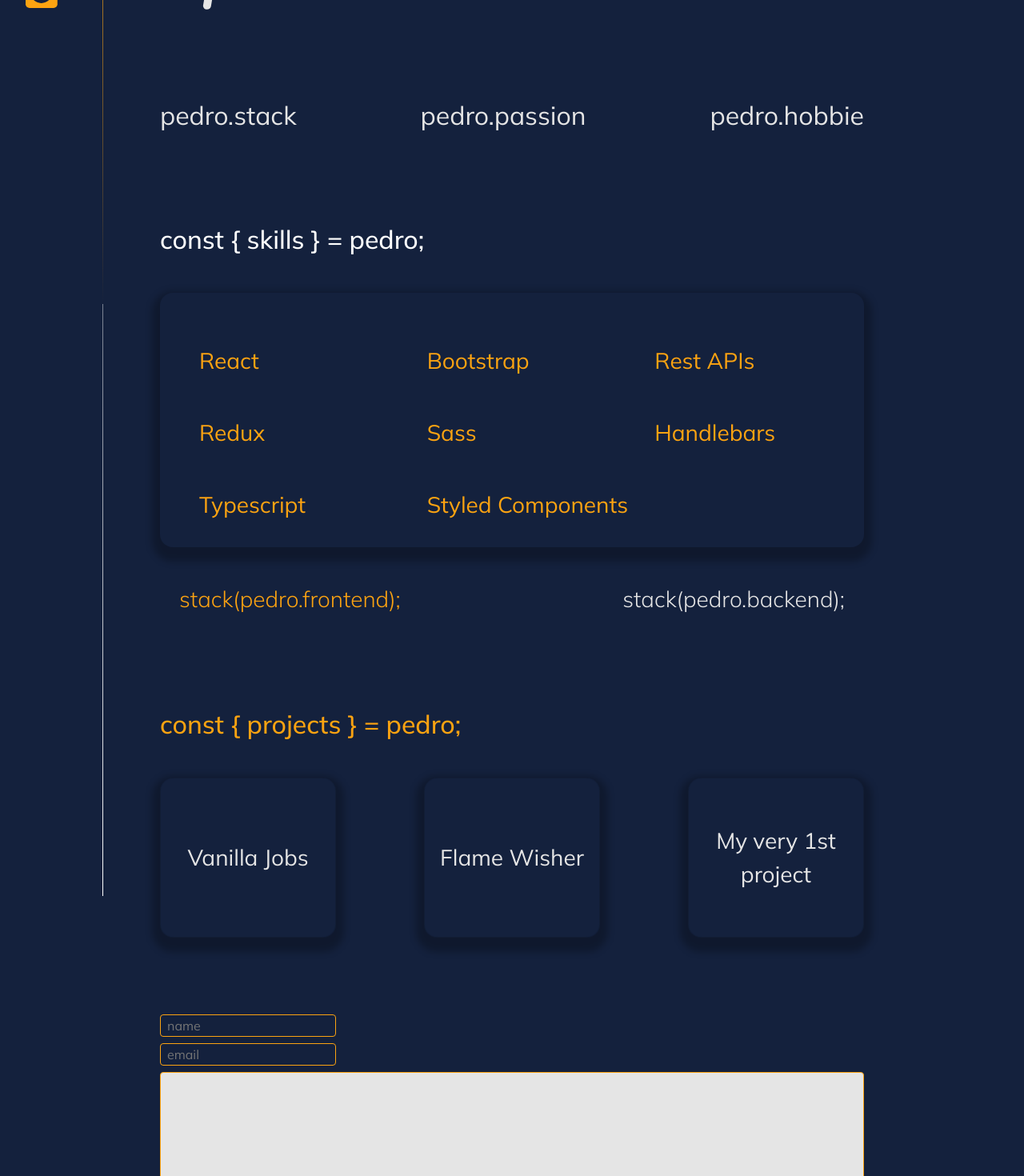
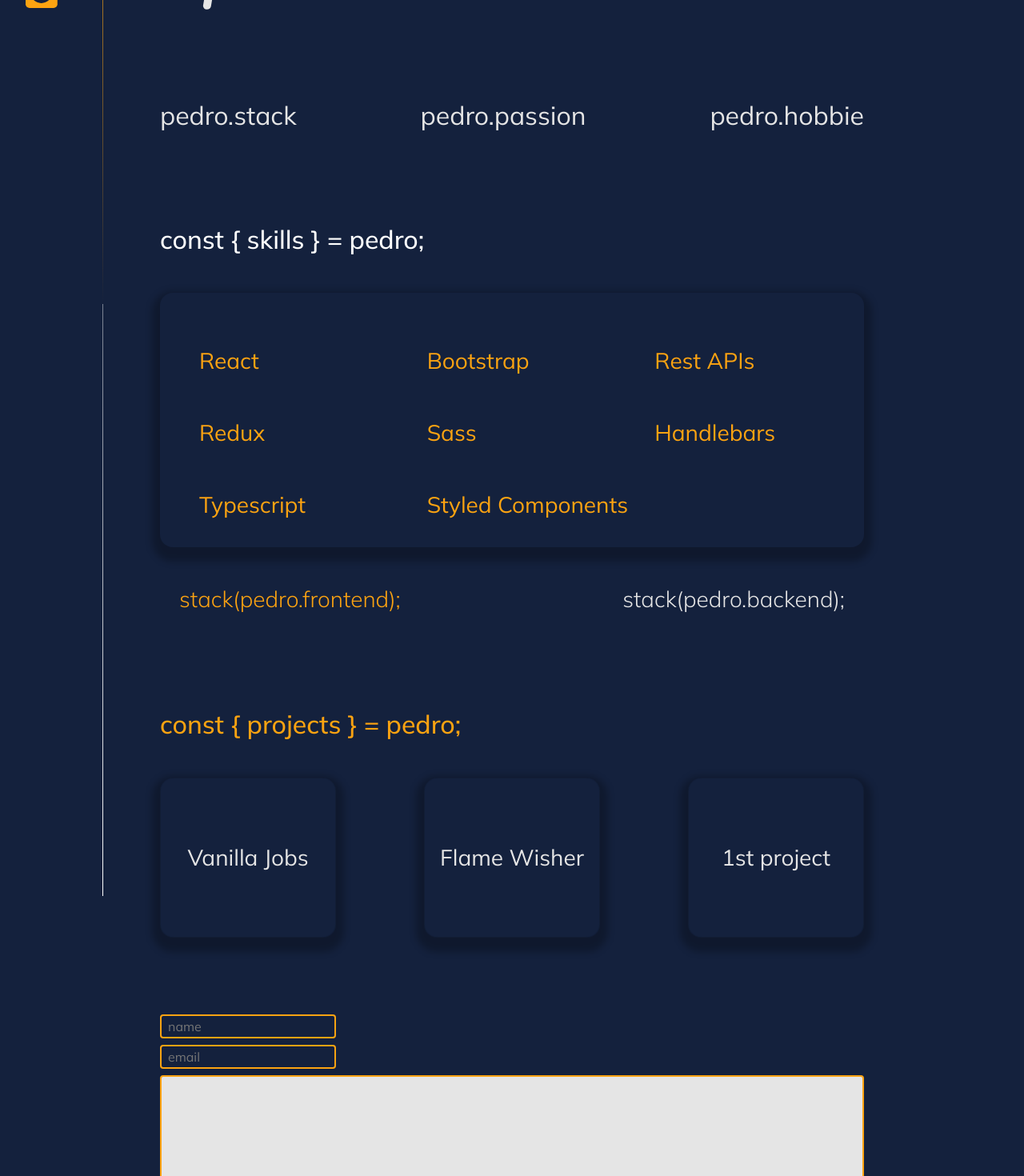
Before and after one commit to Pedro-Mac/my-personal-app, a React (Create React App) app in the folder client/: page / in a window 1280 px wide. Shown: the part 420-1890 px from the top of the page at 80% size. Built offline with nearby package versions, Linux system fonts and the light colour scheme.

Commit message:
add finish up animations at project cards

```diff
--- a/client/package.json
+++ b/client/package.json
@@ -15,6 +15,7 @@
     "react": "^17.0.1",
     "react-dom": "^17.0.1",
     "react-scripts": "4.0.0",
+    "react-transition-group": "^4.4.1",
     "typescript": "^4.0.5",
     "web-vitals": "^0.2.4"
   },
@@ -41,5 +42,8 @@
       "last 1 firefox version",
       "last 1 safari version"
     ]
+  },
+  "devDependencies": {
+    "@types/react-transition-group": "^4.4.0"
   }
 }
--- a/client/src/components/MailForm/styles.scss
+++ b/client/src/components/MailForm/styles.scss
@@ -6,9 +6,9 @@
   input {
     margin-bottom: 0.5rem;
     border-radius: 0.25rem;
-    border: 1px solid $secondaryColor;
+    border: 2px solid $secondaryColor;
     background-color: rgba(0, 0, 0, 0);
-    color: $primaryColor;
+    color: $secondaryColor;
   }
   input:focus {
     outline: none;
@@ -18,7 +18,7 @@
 
   textarea {
     border-radius: 0.25rem;
-    border: 1px solid $secondaryColor;
+    border: 2px solid $secondaryColor;
     background-color: $primaryColor;
     height: 200px;
   }
--- a/client/src/components/Projects/ProjectCard/index.tsx
+++ b/client/src/components/Projects/ProjectCard/index.tsx
@@ -1,7 +1,11 @@
-import React, {useState} from 'react'
+import React, { useState } from 'react';
+import { Transition } from 'react-transition-group';
 
 //components
-import Item from './../../Item'
+import Item from './../../Item';
+
+//stykes
+import './styles.scss';
 
 //models
 interface Props {
@@ -9,26 +13,53 @@ interface Props {
   projectLink: string;
 }
 
-const ProjectCard: React.FC<Props> = ({projectName, projectLink}) => {
+const ProjectCard: React.FC<Props> = ({ projectName, projectLink }) => {
   const [isFlipped, setIsFlipped] = useState<boolean>(false);
+  const [decorationIsActive, setDecorationIsActive] = useState<boolean>(false);
 
   const handleFlipping = (): void => {
-    setIsFlipped(()=> !isFlipped);
-  }
+    if (isFlipped) {
+      setTimeout(() => setIsFlipped(!isFlipped), 300);
+    } else {
+      setIsFlipped(!isFlipped);
+    }
+    setDecorationIsActive(!decorationIsActive);
+  };
   return (
-    <div className="scene col-3 p-0" onMouseEnter={handleFlipping} onMouseLeave={handleFlipping}>
-            <div className={'card' + (isFlipped ? ' is-flipped' : '')}>
-              <div className="card__face d-flex align-items-center">
-                <Item text={projectName}/>
-              </div>
-              <div className="card__face card__face--back ">
-                <a href={projectLink} className="d-flex justify-content-center align-items-center">
-                  <img src="./assets/images/link.svg" alt="link"/>
-                </a>
-              </div>
-            </div>
+    <div
+      className="scene col-3 p-0"
+      onMouseEnter={handleFlipping}
+      onMouseLeave={handleFlipping}
+    >
+      <a
+        href={projectLink}
+        className="d-flex justify-content-center align-items-center w-100 h-100"
+      >
+        <div className={'card' + (isFlipped ? ' is-flipped' : '')}>
+          <div className="card__face d-flex align-items-center">
+            <Item text={projectName} />
           </div>
-  )
-}
+          <div className="card__face card__face--back d-flex justify-content-center">
+            <img className="w-50" src="./assets/images/link.svg" alt="link" />
+          </div>
+        </div>
+        <Transition in={decorationIsActive} timeout={200}>
+          {state => (
+            <div
+              style={{
+                zIndex: -1,
+                backgroundColor: state === 'exiting' ? '#14213D' : '',
+                opacity: state === 'entered' ? 1 : state === 'exiting' ? 0 : 0,
+                transform:
+                  state === 'entered' ? 'translateY(25px)' : 'translateY(0px)'
+              }}
+              className="decoration-circle"
+            ></div>
+          )}
+        </Transition>
+      </a>
+    </div>
+  );
+};
 
 export default ProjectCard;
--- /dev/null
+++ b/client/src/components/Projects/ProjectCard/styles.scss
@@ -0,0 +1,15 @@
+@import './../../../assets/master';
+
+.decoration-circle {
+  background-color: $secondaryColor;
+  position: absolute;
+  border-radius: 50%;
+  width: 5rem;
+  height: 5rem;
+  bottom: 0rem;
+  transition: all 0.5s ease;
+}
+
+.decoration-circle:hover {
+  background-color: $secondaryColor;
+}
--- a/client/src/components/Projects/index.tsx
+++ b/client/src/components/Projects/index.tsx
@@ -1,27 +1,33 @@
 import React from 'react';
 
-
 //styles
-import './styles.scss'
+import './styles.scss';
 
 //components
 import ProjectCard from './ProjectCard';
 
-
 const Projects: React.FC = () => {
-
   return (
     <section className="container-projects">
       <h2>const {'{ projects }'} = pedro;</h2>
       <div className="container mt-5">
         <div className="row d-flex justify-content-between">
-          <ProjectCard projectLink="https://vanilla-jobs.netlify.app/" projectName="Vanilla Jobs"/>
-          <ProjectCard projectLink="https://wish-list-project.herokuapp.com/" projectName="Flame Wisher"/>
-          <ProjectCard projectLink="https://ironhack-project1-pm.netlify.app" projectName="My very 1st project"/>
+          <ProjectCard
+            projectLink="https://vanilla-jobs.netlify.app/"
+            projectName="Vanilla Jobs"
+          />
+          <ProjectCard
+            projectLink="https://wish-list-project.herokuapp.com/"
+            projectName="Flame Wisher"
+          />
+          <ProjectCard
+            projectLink="https://ironhack-project1-pm.netlify.app"
+            projectName="1st project"
+          />
         </div>
       </div>
     </section>
-  )
-}
+  );
+};
 
 export default Projects;
--- a/client/src/components/Projects/styles.scss
+++ b/client/src/components/Projects/styles.scss
@@ -15,7 +15,7 @@
         perspective: 600px;
         cursor: pointer;
         position: relative;
-
+        a {
           .card {
             box-shadow: 0 8px 8px 10px rgba(0, 0, 0, 0.25);
             width: 100%;
@@ -38,13 +38,6 @@
 
             .card__face--back {
               transform: rotateY(180deg);
-
-            a {
-              height: 100%;
-              img {
-                width: 50%;
-              }
-            }
             }
           }
 
@@ -56,8 +49,10 @@
             margin: 0;
             font-size: 1.75rem;
             text-align: center;
+            color: $primaryColor;
           }
         }
       }
     }
   }
+}
--- a/client/src/components/TitleSection/index.tsx
+++ b/client/src/components/TitleSection/index.tsx
@@ -1,16 +1,16 @@
-import React, {useState} from 'react'
+import React, { useState } from 'react';
 
-import './styles.scss'
-
-type pedroInfo = 'stack' | 'passion' | 'hobbie';
+import './styles.scss';
 
 const TitleSection: React.FC = () => {
-  const [pedroInfo, setPedroInfo] = useState<string>('');
+  const [currentPedroInfo, setCurrentPedroInfo] = useState<string>('');
   const [activeTab, setActiveTab] = useState<string>('');
 
-  const handleInfoDisplayed = (info: pedroInfo) => {
+  const pedroInfoList = ['stack', 'passion', 'hobbie'];
+
+  const handleInfoDisplayed = (info: string) => {
     let description: string = '';
-    switch(info){
+    switch (info) {
       case 'stack':
         description = 'a fullstack developer';
         break;
@@ -23,27 +23,38 @@ const TitleSection: React.FC = () => {
       default:
         description = '';
     }
-    setActiveTab(()=>info);
-    setPedroInfo(()=> description);
-  }
+    setActiveTab(() => info);
+    setCurrentPedroInfo(() => description);
+  };
   return (
     <section>
       <div className="container-title">
-        <h1 className="text-left" >Hi, I am</h1>
-        <h2 className="text-left" >{pedroInfo ? `'${pedroInfo}'` : "'Pedro'"}</h2>
+        <h1 className="text-left">Hi, I am</h1>
+        <h2 className="text-left">
+          {currentPedroInfo ? `'${currentPedroInfo}'` : "'Pedro'"}
+        </h2>
       </div>
 
-      <img className="mt-4 mb-5" src="./assets/images/coding-icon.svg" alt="coding"/>
+      <img
+        className="mt-4 mb-5"
+        src="./assets/images/coding-icon.svg"
+        alt="coding"
+      />
 
       <div className="container-title-handlers mt-5">
         <ul className="d-flex flex-row justify-content-between list-group">
-          <li style={{color: activeTab === 'stack' ? '#FCA311' : ''}} onClick={()=> handleInfoDisplayed('stack')}>pedro.stack</li>
-          <li style={{color: activeTab === 'passion' ? '#FCA311' : ''}} onClick={()=> handleInfoDisplayed('passion')}>pedro.passion</li>
-          <li style={{color: activeTab === 'hobbie' ? '#FCA311' : ''}} onClick={()=> handleInfoDisplayed('hobbie')}>pedro.hobbie</li>
+          {pedroInfoList.map(value => (
+            <li
+              style={{ color: activeTab === value ? '#FCA311' : '' }}
+              onClick={() => handleInfoDisplayed(value)}
+            >
+              pedro.{value}
+            </li>
+          ))}
         </ul>
       </div>
     </section>
-  )
-}
+  );
+};
 
 export default TitleSection;
```
Also changed, not shown: client/src/components/AccountIcon/index.tsx (+6 -6 lines), 1 other file (tests, documents, lock files or other folders). Lines whose indentation alone changed are shown as unchanged.
